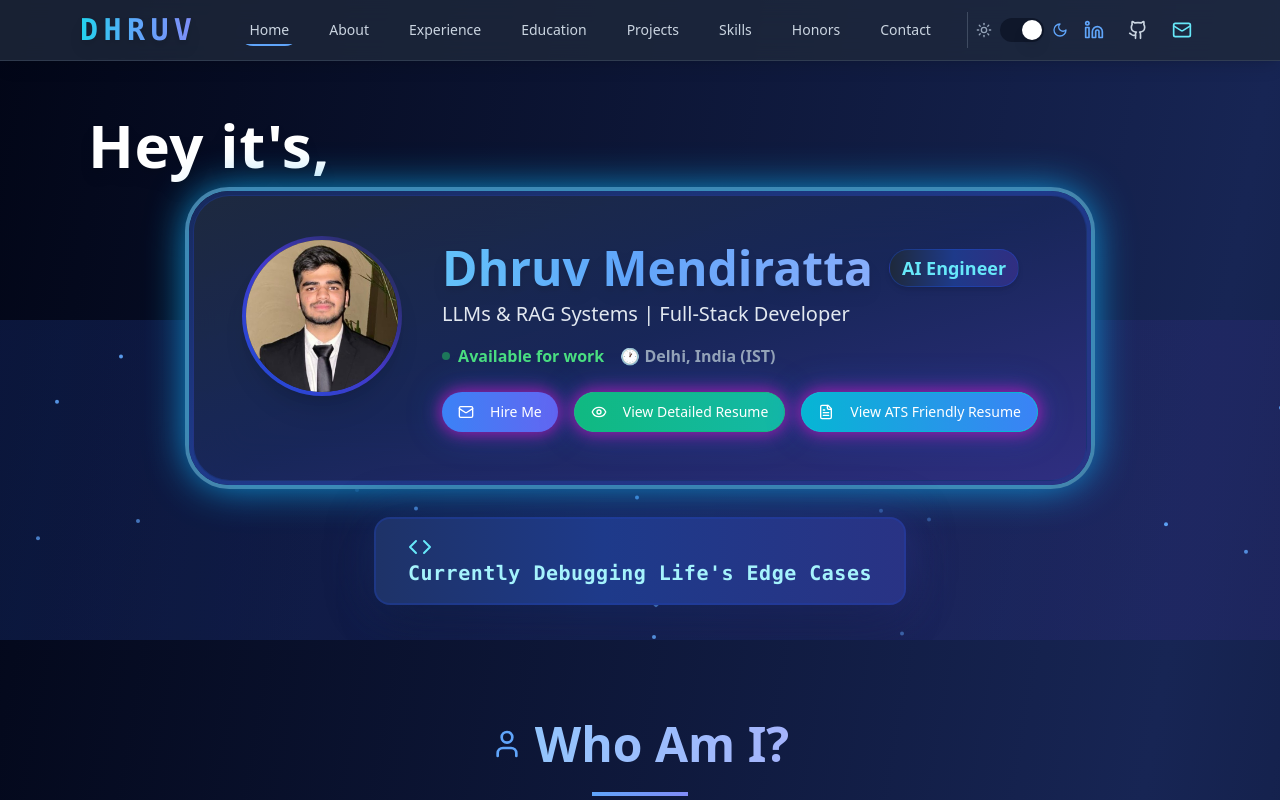
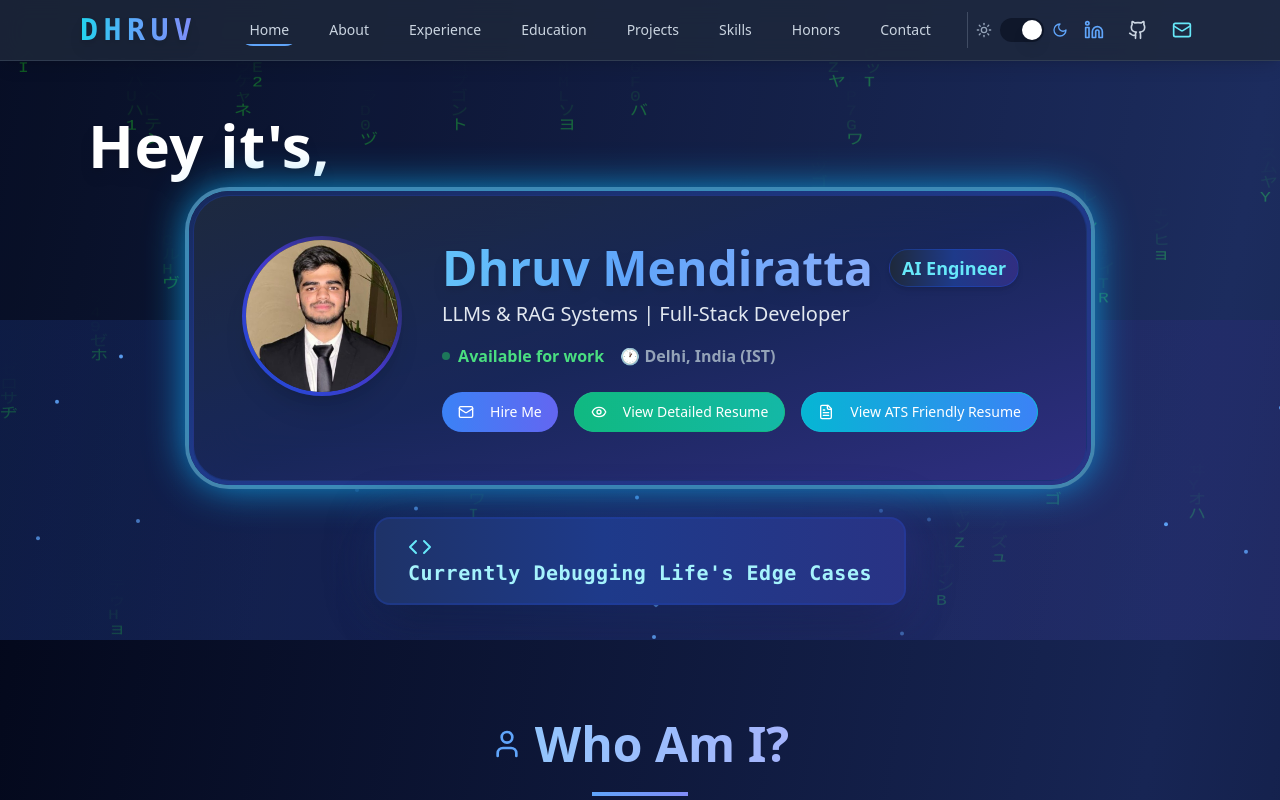
Before and after one commit to dhruvm-18/dhruv-portfolio, a React (Vite) app: page / in a window 1280 px wide. Shown: the top 800 px of the page. Built offline with nearby package versions, Linux system fonts and the light colour scheme.

Commit message:
Background change

```diff
--- a/src/pages/Index.tsx
+++ b/src/pages/Index.tsx
@@ -6,6 +6,76 @@ import { Card, CardContent, CardDescription, CardHeader, CardTitle } from '@/com
 import { Badge } from '@/components/ui/badge';
 import { Switch } from '@/components/ui/switch';
 import dhruvProfilePic from '/dhruv.jpeg';
+
+// MatrixRain component for background animation
+const MatrixRain = ({ isDarkMode }: { isDarkMode: boolean }) => {
+  const canvasRef = useRef<HTMLCanvasElement>(null);
+  useEffect(() => {
+    const canvas = canvasRef.current;
+    if (!canvas) return;
+    const ctx = canvas.getContext('2d');
+    if (!ctx) return;
+
+    let animationFrameId: number;
+    let width = window.innerWidth;
+    let height = window.innerHeight;
+    canvas.width = width;
+    canvas.height = height;
+
+    const fontSize = 18;
+    const columns = Math.floor(width / fontSize);
+    const drops: number[] = Array(columns).fill(1);
+    const chars = 'アァカサタナハマヤャラワガザダバパイィキシチニヒミリヰギジヂビピウゥクスツヌフムユュルグズヅブプエェケセテネヘメレヱゲゼデベペオォコソトノホモヨョロヲゴゾドボポヴッンABCDEFGHIJKLMNOPQRSTUVWXYZ0123456789';
+
+    function draw() {
+      ctx.globalAlpha = 0.7;
+      ctx.fillStyle = isDarkMode ? '#0f172a' : '#e0f2fe'; // background fade
+      ctx.fillRect(0, 0, width, height);
+      ctx.globalAlpha = 1;
+      ctx.font = `${fontSize}px Fira Mono, monospace`;
+      ctx.fillStyle = '#22ff22'; // Matrix green
+      for (let i = 0; i < drops.length; i++) {
+        const text = chars[Math.floor(Math.random() * chars.length)];
+        ctx.fillText(text, i * fontSize, drops[i] * fontSize);
+        if (drops[i] * fontSize > height && Math.random() > 0.975) {
+          drops[i] = 0;
+        }
+        drops[i]++;
+      }
+      animationFrameId = requestAnimationFrame(draw);
+    }
+
+    draw();
+    const handleResize = () => {
+      width = window.innerWidth;
+      height = window.innerHeight;
+      canvas.width = width;
+      canvas.height = height;
+    };
+    window.addEventListener('resize', handleResize);
+    return () => {
+      window.removeEventListener('resize', handleResize);
+      cancelAnimationFrame(animationFrameId);
+    };
+  }, [isDarkMode]);
+
+  return (
+    <canvas
+      ref={canvasRef}
+      style={{
+        position: 'absolute',
+        inset: 0,
+        width: '100%',
+        height: '100%',
+        zIndex: 0,
+        pointerEvents: 'none',
+        opacity: 0.35,
+        mixBlendMode: isDarkMode ? 'screen' : 'multiply',
+        transition: 'opacity 0.5s',
+      }}
+    />
+  );
+};
 
 const Index = () => {
   const [activeSection, setActiveSection] = useState('home');
@@ -447,6 +517,8 @@ const Index = () => {
 
       {/* Hero Section */}
       <section id="home" className="relative min-h-[80vh] flex flex-col items-center justify-center overflow-hidden pt-24 md:pt-28 px-2 md:px-0">
+        {/* Matrix Rain Background */}
+        <MatrixRain isDarkMode={isDarkMode} />
         <div className="w-full max-w-6xl mx-auto px-6 mb-2 md:mb-4">
           <h1 className={`text-4xl md:text-6xl font-extrabold ${isDarkMode ? 'text-white' : 'text-gray-900'} text-left drop-shadow-lg`} style={{letterSpacing: '0.01em'}}>
             Hey it's,
@@ -516,19 +588,19 @@ const Index = () => {
                   <span className={`${isDarkMode ? 'text-slate-400' : 'text-gray-500'} font-semibold`}>🕐 Delhi, India (IST)</span>
                 </div>
                 <div className="flex flex-col sm:flex-row flex-wrap justify-center md:justify-start gap-3 md:gap-4 mt-6">
-                  <Button asChild className="bg-gradient-to-r from-blue-500 to-indigo-500 hover:from-blue-600 hover:to-indigo-600 text-white rounded-full shadow-lg hover:shadow-2xl animate-glow">
+                  <Button asChild className="bg-gradient-to-r from-blue-500 to-indigo-500 hover:from-blue-600 hover:to-indigo-600 text-white rounded-full">
                     <a href="mailto:dhruv.mendiratta4@gmail.com">
                 <Mail className="w-4 h-4 mr-2" />
                 Hire Me
                     </a>
               </Button>
-                  <Button asChild variant="outline" className="bg-gradient-to-r from-emerald-500 to-teal-500 hover:from-emerald-600 hover:to-teal-600 text-white border-emerald-500 hover:border-emerald-600 rounded-full shadow-lg hover:shadow-2xl animate-glow">
+                  <Button asChild variant="outline" className="bg-gradient-to-r from-emerald-500 to-teal-500 hover:from-emerald-600 hover:to-teal-600 text-white border-emerald-500 hover:border-emerald-600 rounded-full">
                     <a href="/Dhruv_Mendiratta_Detailed_Resume.pdf" target="_blank" rel="noopener noreferrer">
                       <Eye className="w-4 h-4 mr-2" />
                       View Detailed Resume
                     </a>
                   </Button>
-                  <Button asChild variant="outline" className="bg-gradient-to-r from-cyan-500 to-blue-500 hover:from-cyan-600 hover:to-blue-600 text-white border-cyan-500 hover:border-cyan-600 rounded-full shadow-lg hover:shadow-2xl animate-glow">
+                  <Button asChild variant="outline" className="bg-gradient-to-r from-cyan-500 to-blue-500 hover:from-cyan-600 hover:to-blue-600 text-white border-cyan-500 hover:border-cyan-600 rounded-full">
                     <a href="/Dhruv_Mendiratta_1page_Resume.pdf" target="_blank" rel="noopener noreferrer">
                       <FileText className="w-4 h-4 mr-2" />
                       View ATS Friendly Resume
```
